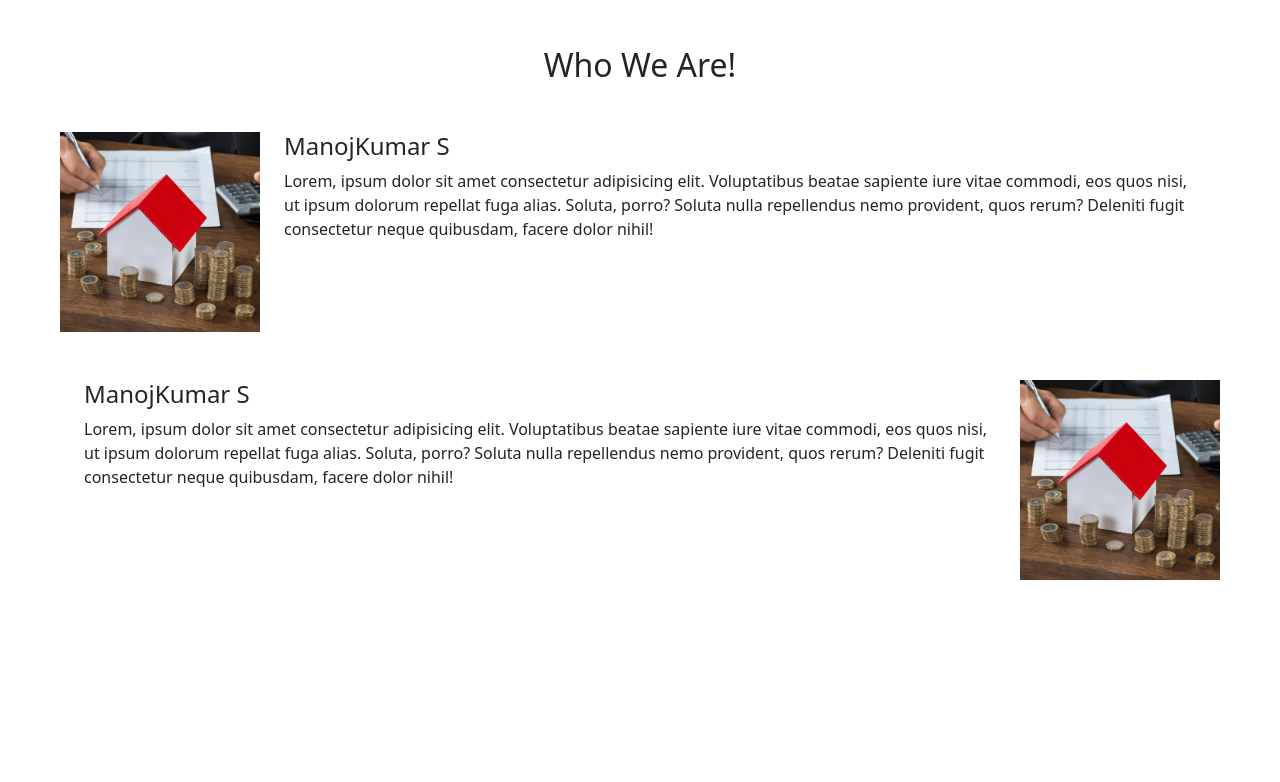
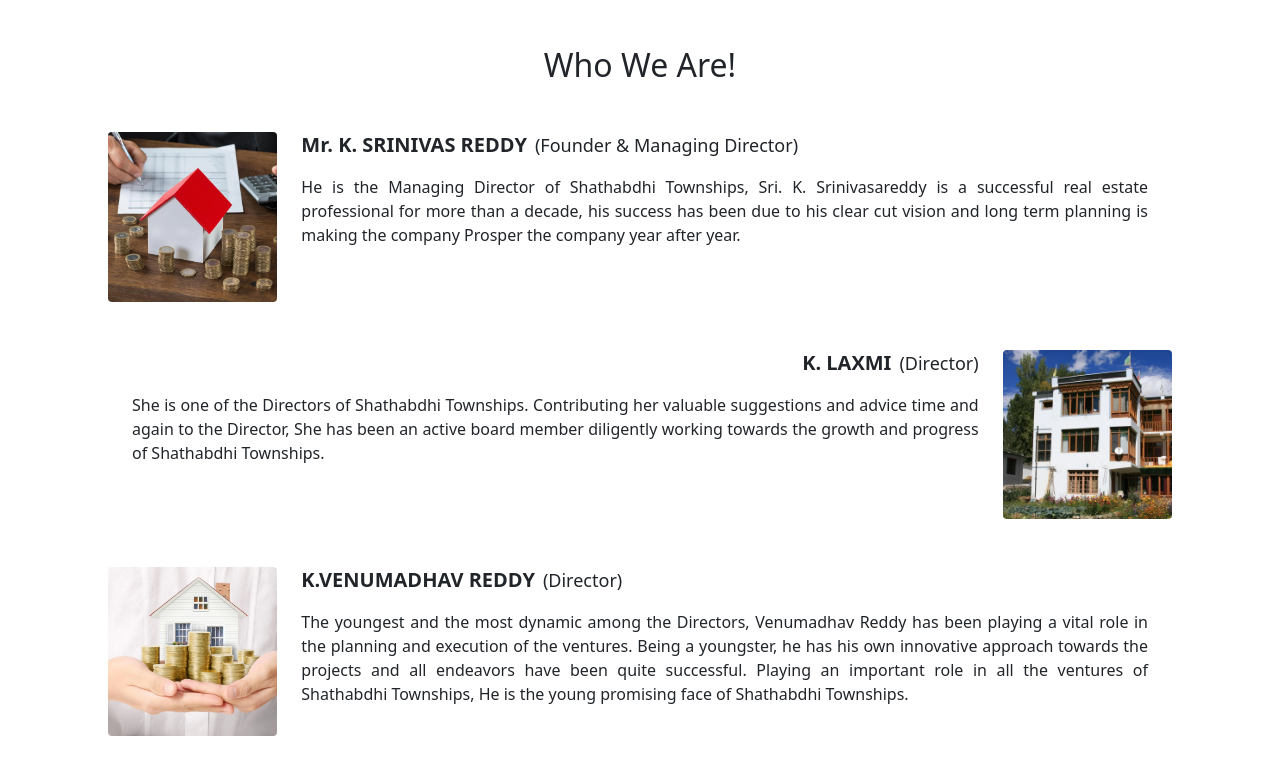
Before and after one commit to ManojKumar-NMBR/tre-ui, an Angular app: page / in a window 1280 px wide. Shown: the part 1586-2368 px from the top of the page. Before the commit the page ends 2214 px from the top, so only its background shows below. Built offline with nearby package versions, Linux system fonts and the light colour scheme.

Commit message:
aboutus done

```diff
--- a/src/app/app.component.html
+++ b/src/app/app.component.html
@@ -96,28 +96,49 @@
 
   <div class="aboutUsBlock mt-5" id="aboutUsBlock">
     <h2 class="text-center">Who We Are!</h2>
-    <div class="aboutUsList m-5">
-      <div class="aboutImageItem">
-        <img src="../assets/images/services/buyProperty.png">
-      </div>
-      <div class="aboutDetailItem mx-4">
-        <h4>ManojKumar S</h4>
-        <p>Lorem, ipsum dolor sit amet consectetur adipisicing elit. Voluptatibus beatae sapiente iure vitae commodi,
-          eos quos nisi, ut ipsum dolorum repellat fuga alias. Soluta, porro? Soluta nulla repellendus nemo provident,
-          quos rerum? Deleniti fugit consectetur neque quibusdam, facere dolor nihil!</p>
+    <section class="mx-5">
+      <ng-container [ngTemplateOutlet]="aboutUsTempLeftToRight"
+        [ngTemplateOutletContext]="{aboutUsData : aboutUsData[0]}">
+      </ng-container>
+      <ng-container [ngTemplateOutlet]="aboutUsTempRightToLeft"
+        [ngTemplateOutletContext]="{aboutUsData : aboutUsData[1]}">
+      </ng-container>
+      <ng-container [ngTemplateOutlet]="aboutUsTempLeftToRight"
+        [ngTemplateOutletContext]="{aboutUsData : aboutUsData[2]}">
+      </ng-container>
+      <ng-container [ngTemplateOutlet]="aboutUsTempRightToLeft"
+        [ngTemplateOutletContext]="{aboutUsData : aboutUsData[3]}">
+      </ng-container>
+    </section>
   </div>
 </div>
 
+<ng-template #aboutUsTempLeftToRight let-aboutUsData="aboutUsData">
+  <div class="aboutUsList m-5">
+    <div class="aboutImageItem">
+      <img src="../assets/images/services/{{aboutUsData.image}}" class="rounded">
+    </div>
+    <div class="aboutDetailItem mx-4">
+      <div class="nameDesignation">
+        <span class="h5 fw-bold">{{aboutUsData.name}}</span>
+        <span class="ms-2 designation">({{aboutUsData.designation}})</span>
+      </div>
+      <p class="mt-3">{{ aboutUsData.about }}</p>
+    </div>
+  </div>
+</ng-template>
+
+<ng-template #aboutUsTempRightToLeft let-aboutUsData="aboutUsData">
   <div class="aboutUsList m-5">
     <div class="aboutDetailItem mx-4">
-        <h4 class="">ManojKumar S</h4>
-        <p>Lorem, ipsum dolor sit amet consectetur adipisicing elit. Voluptatibus beatae sapiente iure vitae commodi,
-          eos quos nisi, ut ipsum dolorum repellat fuga alias. Soluta, porro? Soluta nulla repellendus nemo provident,
-          quos rerum? Deleniti fugit consectetur neque quibusdam, facere dolor nihil!</p>
+      <div class="nameDesignation" style="text-align: end;">
+        <span class="h5 fw-bold">{{aboutUsData.name}}</span>
+        <span class="ms-2 designation">({{aboutUsData.designation}})</span>
+      </div>
+      <p class="mt-3">{{ aboutUsData.about }}</p>
     </div>
     <div class="aboutImageItem">
-        <img src="../assets/images/services/buyProperty.png">
+      <img src="../assets/images/services/{{aboutUsData.image}}" class="rounded">
     </div>
   </div>
-  </div>
-</div>
+</ng-template>
--- a/src/app/app.component.scss
+++ b/src/app/app.component.scss
@@ -121,20 +121,23 @@
         display: flex;
         flex-direction: row;
         justify-content: space-around;
-    }
-    /* Column Gap */
-    .aboutUsDiv > * {
-        box-sizing: border-box;
-    }
 
-    /* Item sizing */
-    .aboutImageItem {
-        flex-grow: 3;
-        img {
-            width: 25vmin;
+        .aboutImageItem {
+            flex: 2;
+            img {
+                width: 100%;
+            }
+        }
+        .aboutDetailItem {
+            flex: 10;
+            .nameDesignation {
+                .designation {
+                    font-size: large;
+                }
+            }
+            p {
+                text-align: justify;
+            }
         }
     }
-    .aboutDetailItem {
-        flex-grow: 9;
-    }
 }
--- a/src/app/app.component.ts
+++ b/src/app/app.component.ts
@@ -72,10 +72,10 @@
   ]
 
   aboutUsData = [
-    { title: 'Buy Property', image: 'buyProperty.png', content: 'Invest in real estate today and reap the benefits tomorrow. We have huge connectivity to let you choose and buy from.' },
-    { title: 'Rent Property', image: 'rentProperty.png', content: 'Discover homes that fit into your price range. Tell us your budget and we will find the best homes for your choice.' },
-    { title: 'Resale Property', image: 'resaleProperty.png', content: 'Sell your existing property to make the most out of it. We will direct the right choice of customers to you.' },
-    { title: 'Registration and stamps', image: 'registrationAndStamps.png', content: 'Sell your existing property to make the most out of it. We will direct the right choice of customers to you.' }
+    { name: 'Mr. K. SRINIVAS REDDY', designation : 'Founder & Managing Director',image: 'buyProperty.png', about: 'He is the Managing Director of Shathabdhi Townships, Sri. K. Srinivasareddy is a successful real estate professional for more than a decade, his success has been due to his clear cut vision and long term planning is making the company Prosper the company year after year.' },
+    { name: 'K. LAXMI',designation : 'Director', image: 'rentProperty.png', about: 'She is one of the Directors of Shathabdhi Townships. Contributing her valuable suggestions and advice time and again to the Director, She has been an active board member diligently working towards the growth and progress of Shathabdhi Townships.' },
+    { name: 'K.VENUMADHAV REDDY',designation : 'Director', image: 'resaleProperty.png', about: 'The youngest and the most dynamic among the Directors, Venumadhav Reddy has been playing a vital role in the planning and execution of the ventures. Being a youngster, he has his own innovative approach towards the projects and all endeavors have been quite successful. Playing an important role in all the ventures of Shathabdhi Townships, He is the young promising face of Shathabdhi Townships.' },
+    { name: 'K. ARUNA DEVI',designation : 'Director', image: 'registrationAndStamps.png', about: 'Being one of the most important Directors of Shathabdhi Townships, She hasn’t been sparing no stone un-turned in making every project a successful venture. Thanks to her foresightedness, all her efforts to make ventures of Shathabdhi Townships a trust-worthy, reliable and investor-friendly have been yielding good results.' }
   ];
 
 }
```
Lines whose indentation alone changed are shown as unchanged.
